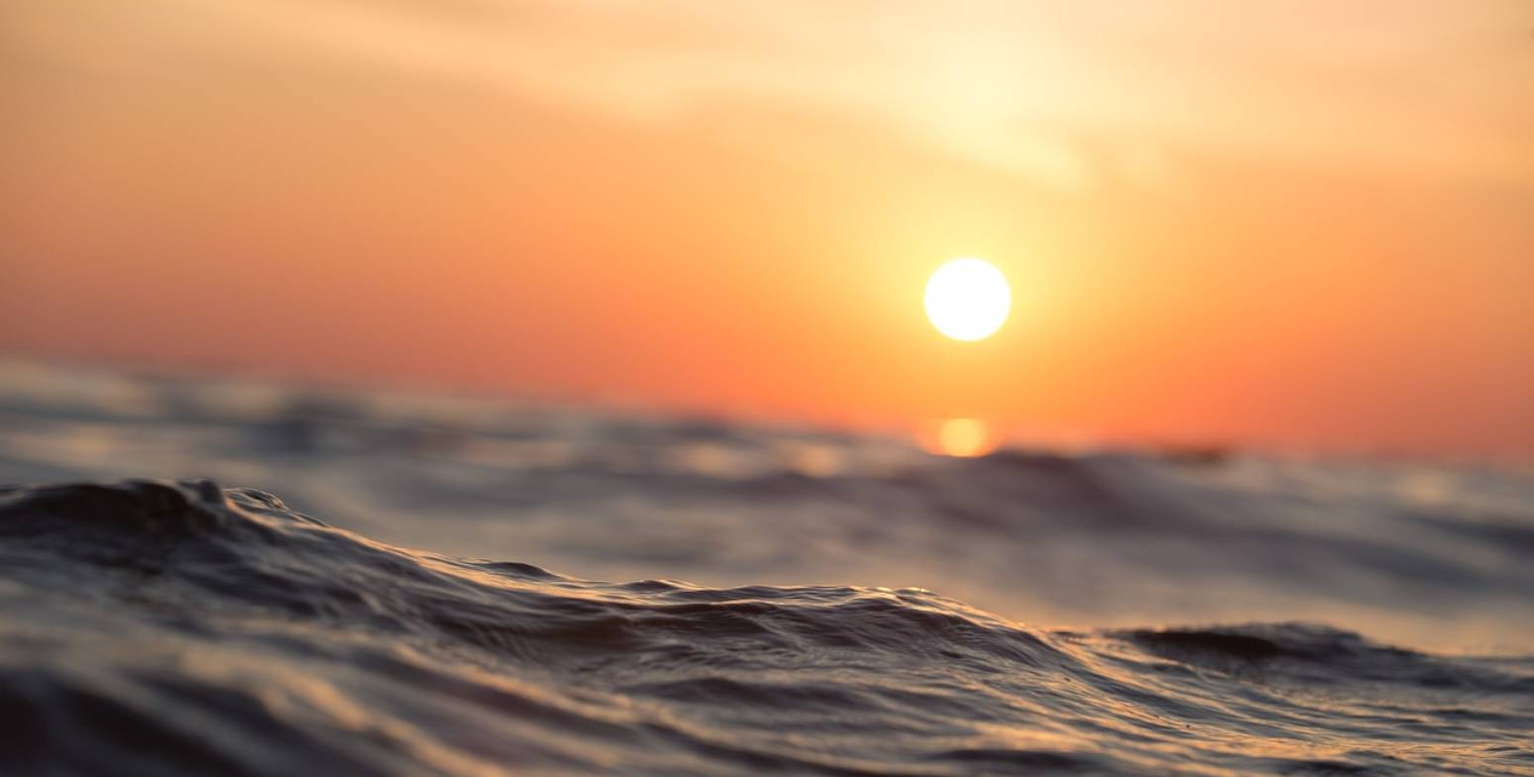
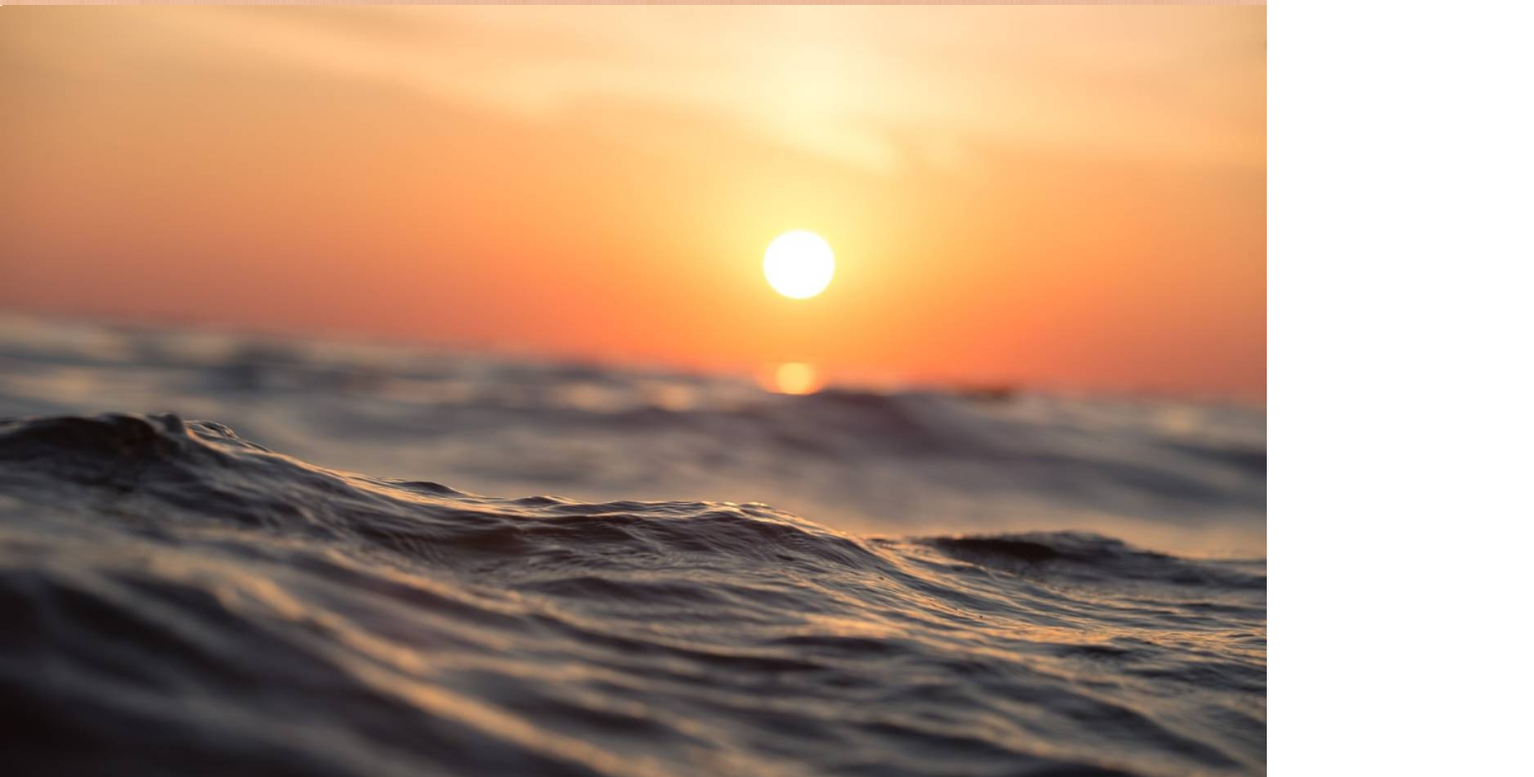
Before and after one commit to alejandrob612/pesca365diegoreinoso, a plain HTML site: page index.html in a window 1280 px wide. Shown: the part 71-856 px from the top of the page at 99% size, 1550 px wide, since content can reach past the window. Drawn offline with nearby package versions, Linux system fonts and the light colour scheme.

Commit message:
funciona el css en todos los html

```diff
--- a/index.html
+++ b/index.html
@@ -6,7 +6,7 @@
     <title>Pesca 365</title>
     <link rel="shortcut icon" href="./img/fish-icon.png" type="image/x-icon">
     <link href="https://cdn.jsdelivr.net/npm/bootstrap@5.3.0-alpha3/dist/css/bootstrap.min.css" rel="stylesheet" integrity="sha384-KK94CHFLLe+nY2dmCWGMq91rCGa5gtU4mk92HdvYe+M/SXH301p5ILy+dN9+nJOZ" crossorigin="anonymous">
-    <link rel="stylesheet" href="../diego reinoso/css/style.css">
+    <link rel="stylesheet" href="./css/style.css">
   </head>
   <body>
     <nav class="navbar navbar-expand-lg botonera sticky-top">
```
